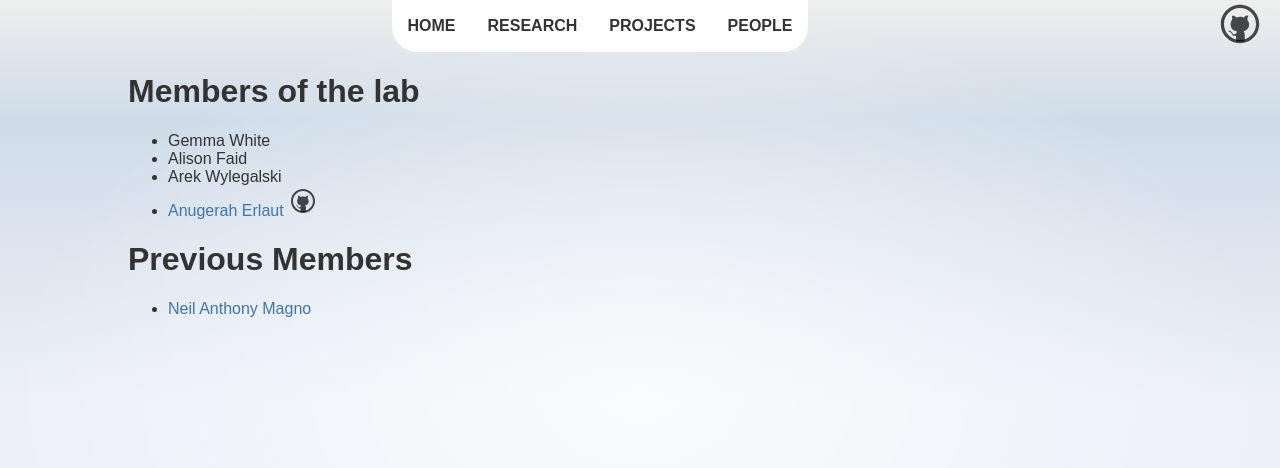
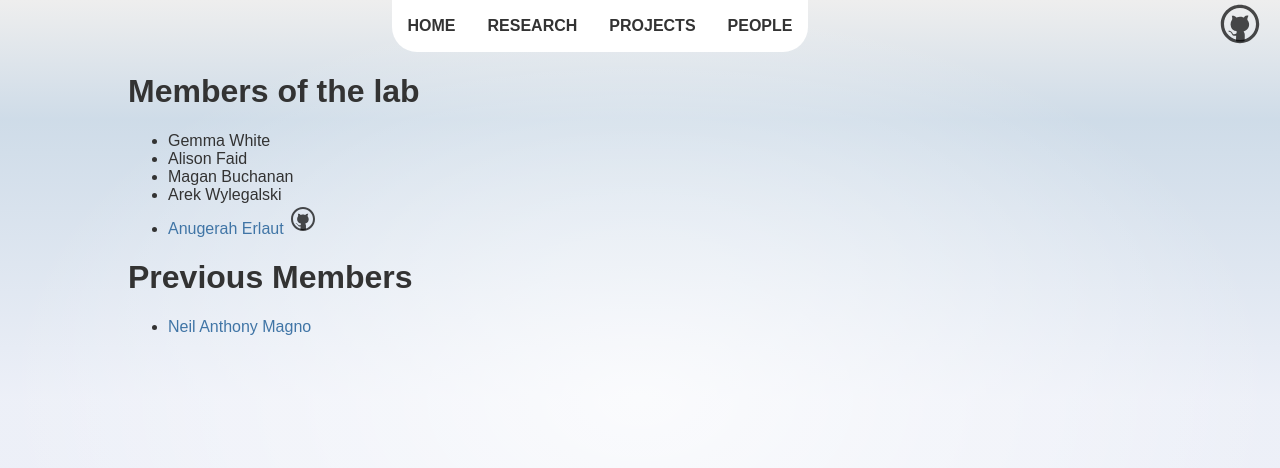
Before and after one commit to cragnolini-lab/cragnolini-lab.github.io, a SvelteKit app: page /people in a window 1280 px wide. Shown: the top 468 px of the page. Built offline with nearby package versions, Linux system fonts and the light colour scheme.

Commit message:
Add Magan to people page

```diff
--- a/src/routes/people/+page.svelte
+++ b/src/routes/people/+page.svelte
@@ -10,6 +10,9 @@
 	</li>
 	<li>
 		Alison Faid
+	</li>
+	<li>
+		Magan Buchanan
 	</li>
 	<li>
 		Arek Wylegalski
```
